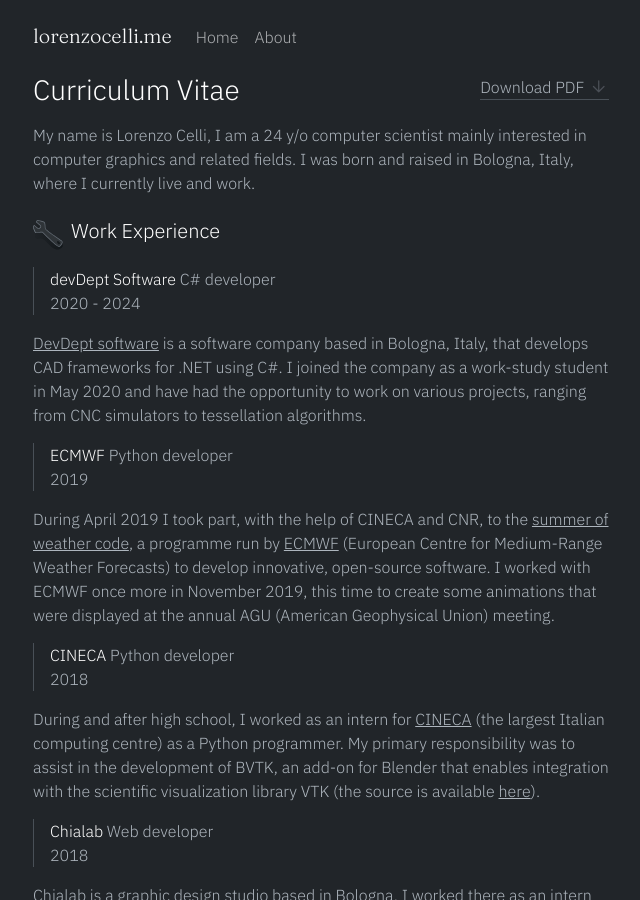
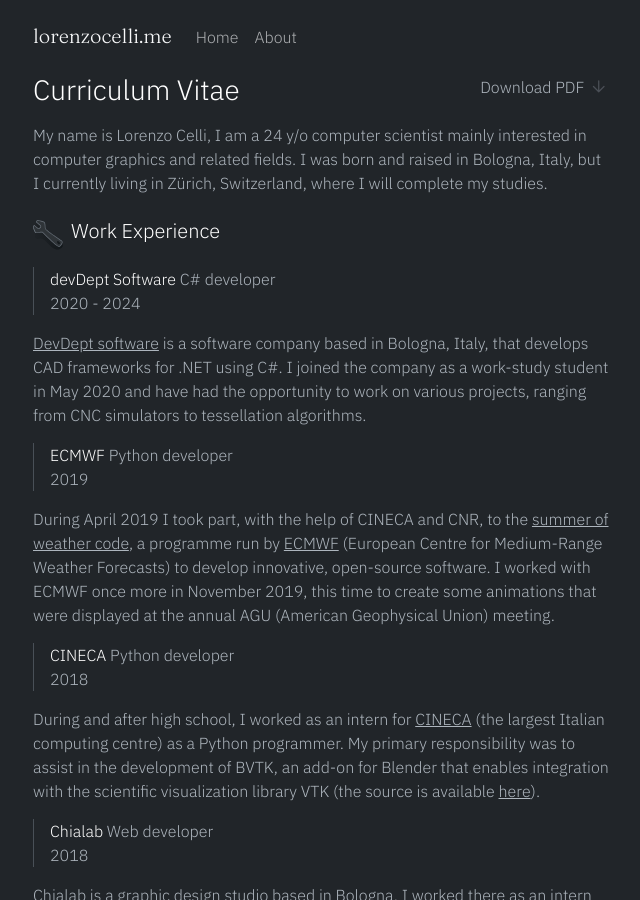
Before and after one commit to lorenzocelli/LorenzoCelli.github.io, a Jekyll site: the page built from cv.html, in a window 1280 px wide and 900 px high. Shown: the whole window, without its empty margins (319-959 px from the left). Built offline with Jekyll 4.4.1, drawn with Linux system fonts in a browser that asks for light colours.

Commit message:
Update cv.html

```diff
--- a/cv.html
+++ b/cv.html
@@ -5,16 +5,17 @@ title: Curriculum Vitae
 
 <!-- download button -->
 <div class="position-absolute top-0 end-0">
-    <a href="assets/docs/cv.pdf" class="border-bottom pb-1 link-empty bs-enhance" download>
+    <a href="assets/docs/cv.pdf" class="border-bottom pb-1 link-empty bs-enhance" download></a>
         <span class="align-middle">Download PDF</span>
         <svg width="21px" height="21px" stroke-width="1.5" viewBox="0 0 24 24" fill="none" xmlns="http://www.w3.org/2000/svg" color="#4a4f56"><path d="M12.25 5.5V18m0 0l-6-6m6 6l6-6" stroke="#4a4f56" stroke-width="1.5" stroke-linecap="round" stroke-linejoin="round"></path></svg>
     </a>
 </div>
 
 <p class="mt-3">
-My name is Lorenzo Celli, I am a <span id="age"></span> computer scientist mainly
-interested in computer graphics and related fields. I was born and raised in Bologna,
-Italy, where I currently live and work.
+My name is Lorenzo Celli, I am a <span id="age"></span> computer scientist
+mainly interested in computer graphics and related fields. I was born and
+raised in Bologna, Italy, but I currently living in Zürich, Switzerland,
+where I will complete my studies.
 </p>
 
 <div class="d-flex align-items-center mt-4">
```
